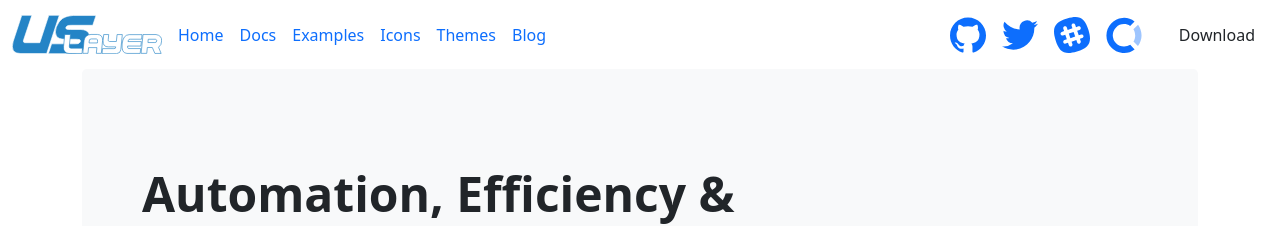
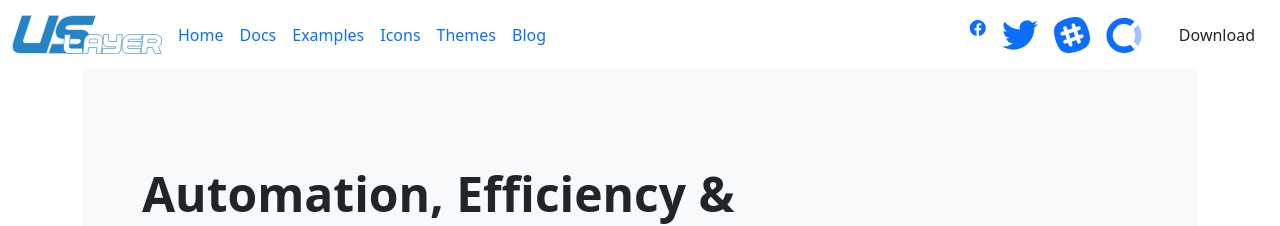
Before and after one commit to uslayer/uslayer.github.io, a Jekyll site: the page built from index.html, in a window 1280 px wide. Shown: the top 226 px of the page. Built offline with Jekyll 4.4.1, drawn with Linux system fonts in a browser that asks for light colours; the list of posts is cut into pages by our own code.

Commit message:
Update nav.html

```diff
--- a/_includes/nav.html
+++ b/_includes/nav.html
@@ -36,9 +36,9 @@
       <hr class="d-md-none text-white-50">
 
       <ul class="navbar-nav flex-row flex-wrap ms-md-auto">
-        <li class="nav-item col-6 col-md-auto">
+        <li class="nav-item col-6 col-md-auto text-dark">
           <a class="nav-link p-2" href="https://github.com/twbs" target="_blank" rel="noopener">
-            <svg xmlns="http://www.w3.org/2000/svg" width="36" height="36" class="navbar-nav-svg d-inline-block align-text-top" viewBox="0 0 512 499.36" role="img"><title>GitHub</title><path fill="currentColor" fill-rule="evenodd" d="M256 0C114.64 0 0 114.61 0 256c0 113.09 73.34 209 175.08 242.9 12.8 2.35 17.47-5.56 17.47-12.34 0-6.08-.22-22.18-.35-43.54-71.2 15.49-86.2-34.34-86.2-34.34-11.64-29.57-28.42-37.45-28.42-37.45-23.27-15.84 1.73-15.55 1.73-15.55 25.69 1.81 39.21 26.38 39.21 26.38 22.84 39.12 59.92 27.82 74.5 21.27 2.33-16.54 8.94-27.82 16.25-34.22-56.84-6.43-116.6-28.43-116.6-126.49 0-27.95 10-50.8 26.35-68.69-2.63-6.48-11.42-32.5 2.51-67.75 0 0 21.49-6.88 70.4 26.24a242.65 242.65 0 0 1 128.18 0c48.87-33.13 70.33-26.24 70.33-26.24 14 35.25 5.18 61.27 2.55 67.75 16.41 17.9 26.31 40.75 26.31 68.69 0 98.35-59.85 120-116.88 126.32 9.19 7.9 17.38 23.53 17.38 47.41 0 34.22-.31 61.83-.31 70.23 0 6.85 4.61 14.81 17.6 12.31C438.72 464.97 512 369.08 512 256.02 512 114.62 397.37 0 256 0z"></path></svg>
+            <i class="bi bi-facebook"></i>
             <small class="d-md-none ms-2">GitHub</small>
           </a>
         </li>
```
